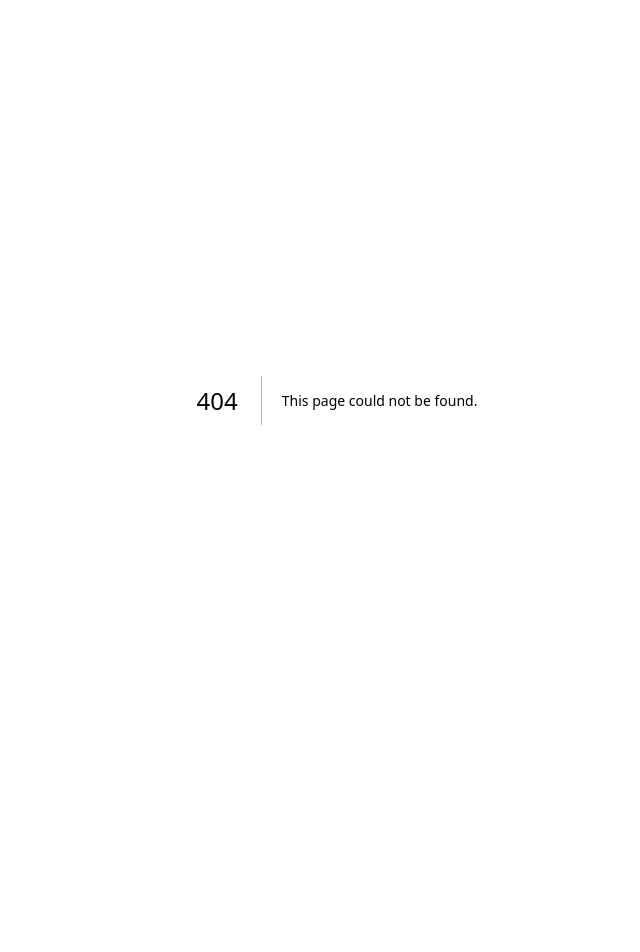
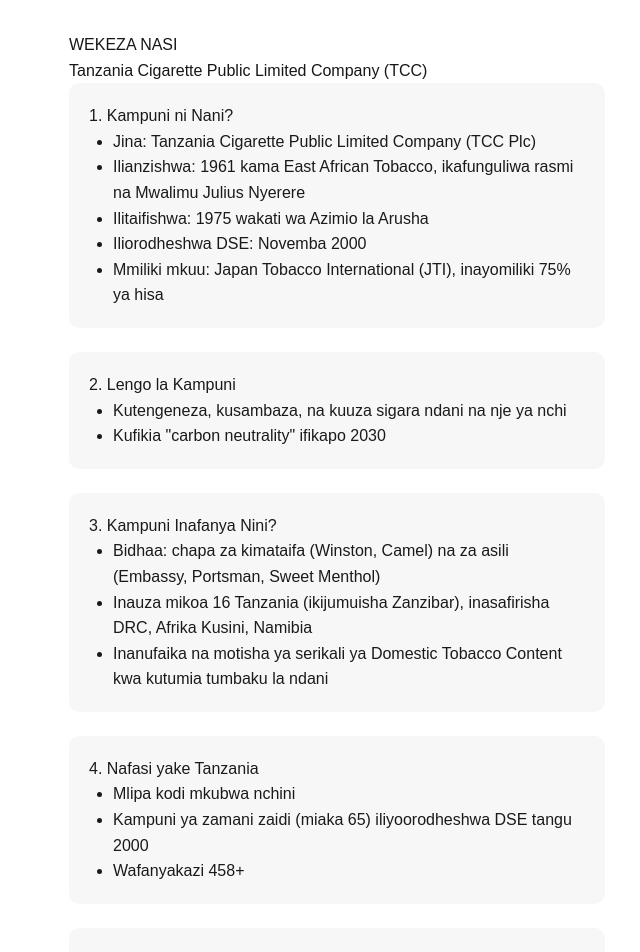
Before and after one commit to sadikiabubakari698-crypto/wekeza_nasi, a Next.js app in the folder wekeza-nasi-app/: page /kampuni/tcc in a window 1280 px wide. Before the commit this address had no page. Shown: the top 952 px of the page, without its empty margins (303-943 px from the left). Before the commit the page ends 800 px from the top, so only its background shows below. Built offline with nearby package versions, Linux system fonts and the light colour scheme.

Commit message:
Add TCC company profile - fifth and final sector in 5-company POC

```diff
--- /dev/null
+++ b/wekeza-nasi-app/app/kampuni/tcc/page.js
@@ -0,0 +1,92 @@
+export default function TCC() {
+  return (
+    <main style={{ padding: "2rem", maxWidth: "600px", margin: "0 auto", fontFamily: "sans-serif", lineHeight: 1.6 }}>
+      <h1>WEKEZA NASI</h1>
+      <h2>Tanzania Cigarette Public Limited Company (TCC)</h2>
+
+      <div className="lesson-box">
+        <h3>1. Kampuni ni Nani?</h3>
+        <ul>
+          <li>Jina: Tanzania Cigarette Public Limited Company (TCC Plc)</li>
+          <li>Ilianzishwa: 1961 kama East African Tobacco, ikafunguliwa rasmi na Mwalimu Julius Nyerere</li>
+          <li>Ilitaifishwa: 1975 wakati wa Azimio la Arusha</li>
+          <li>Iliorodheshwa DSE: Novemba 2000</li>
+          <li>Mmiliki mkuu: Japan Tobacco International (JTI), inayomiliki 75% ya hisa</li>
+        </ul>
+      </div>
+
+      <div className="lesson-box">
+        <h3>2. Lengo la Kampuni</h3>
+        <ul>
+          <li>Kutengeneza, kusambaza, na kuuza sigara ndani na nje ya nchi</li>
+          <li>Kufikia &quot;carbon neutrality&quot; ifikapo 2030</li>
+        </ul>
+      </div>
+
+      <div className="lesson-box">
+        <h3>3. Kampuni Inafanya Nini?</h3>
+        <ul>
+          <li>Bidhaa: chapa za kimataifa (Winston, Camel) na za asili (Embassy, Portsman, Sweet Menthol)</li>
+          <li>Inauza mikoa 16 Tanzania (ikijumuisha Zanzibar), inasafirisha DRC, Afrika Kusini, Namibia</li>
+          <li>Inanufaika na motisha ya serikali ya Domestic Tobacco Content kwa kutumia tumbaku la ndani</li>
+        </ul>
+      </div>
+
+      <div className="lesson-box">
+        <h3>4. Nafasi yake Tanzania</h3>
+        <ul>
+          <li>Mlipa kodi mkubwa nchini</li>
+          <li>Kampuni ya zamani zaidi (miaka 65) iliyoorodheshwa DSE tangu 2000</li>
+          <li>Wafanyakazi 458+</li>
+        </ul>
+      </div>
+
+      <div className="lesson-box">
+        <h3>5. Kampuni Ilivyo Leo</h3>
+        <p><em>Ripoti ya mwaka 2025</em></p>
+        <p><small>Taarifa za mwisho zilisasishwa: Agosti 2026</small></p>
+        <img src="/kampuni/tcc-faida.svg" alt="Mwenendo wa faida TCC 2023-2025" style={{ width: "100%", height: "auto", marginBottom: "1rem" }} />
+        <ul>
+          <li>Mapato: TZS bilioni 507 (ongezeko la 11.6%)</li>
+          <li>Faida baada ya kodi: TZS bilioni 135 (kutoka 115B mwaka 2024, na 66.2B mwaka 2023)</li>
+          <li>EPS: TZS 1,354 (kutoka TZS 1,153 mwaka 2024)</li>
+          <li>Gawio: TZS 1,050 kwa hisa (kutoka TZS 850 mwaka 2024, ongezeko la takribani 24%)</li>
+        </ul>
+        <p><em>Data ya gawio la 2023 haikupatikana kwa uhakika, kwa hiyo haijaonyeshwa. Bei ya hisa hubadilika kila siku, angalia bei ya sasa kupitia broker wako au dse.co.tz</em></p>
+      </div>
+
+      <div className="lesson-box">
+        <h3>6. Tunachoweza Kujifunza Kutoka Kwake</h3>
+        <p>Sababu za ukuaji wa faida:</p>
+        <ul>
+          <li>Marekebisho ya bei ya bidhaa kufuatia ongezeko la 20% la ushuru wa serikali (excise tax) 2023</li>
+          <li>Udhibiti mkali wa gharama za uendeshaji</li>
+          <li>Uboreshaji wa mfumo wa usambazaji (route-to-consumer)</li>
+          <li>Faida ghafi iliongezeka kwa 37% mwaka 2024 pekee</li>
+        </ul>
+        <p>Sababu za ukuaji wa gawio:</p>
+        <ul>
+          <li>Gawio liliongezeka moja kwa moja kwa sababu faida iliongezeka, TCC ina sera ya kulipa sehemu kubwa ya faida yake kwa wanahisa</li>
+        </ul>
+        <p>
+          <strong>TCC ni sehemu ya sekta yenye ushuru mkubwa wa serikali
+          unaobadilika mara kwa mara. Je unadhani ni salama zaidi au hatari
+          zaidi kuwekeza kwenye kampuni ambayo faida yake inategemea sana
+          maamuzi ya kodi ya serikali?</strong>
+        </p>
+      </div>
+
+      <div className="risk-box">
+        <h3 style={{ color: "#c0392b" }}>&#9888; 7. Hatari Maalum ya Kampuni Hii</h3>
+        <ul>
+          <li>Kodi ya ushuru (excise tax) inayoweza kupanda ghafla kwa maamuzi ya bajeti ya serikali</li>
+          <li>Biashara haramu ya sigara (illicit trade) inayopunguza mauzo halali</li>
+          <li>Kanuni kali za kimataifa za afya zinazoweza kuongezeka kwenye sekta ya tumbaku</li>
+          <li>Changamoto za kupata fedha za kigeni kwa manunuzi</li>
+        </ul>
+      </div>
+
+      <p><a href="/">&larr; Rudi Academy</a></p>
+    </main>
+  );
+}
--- a/wekeza-nasi-app/app/page.js
+++ b/wekeza-nasi-app/app/page.js
@@ -43,6 +43,7 @@ export default function Home() {
       <a href="/kampuni/nmb" style={link}>NMB Bank Plc</a>
       <a href="/kampuni/tbl" style={link}>Tanzania Breweries Plc (TBL)</a>
       <a href="/kampuni/vodacom" style={link}>Vodacom Tanzania Plc</a>
+      <a href="/kampuni/tcc" style={link}>Tanzania Cigarette Company (TCC)</a>
     </main>
   );
 }
```
Also changed, not shown: wekeza-nasi-app/public/kampuni/tcc-faida.svg (added).
